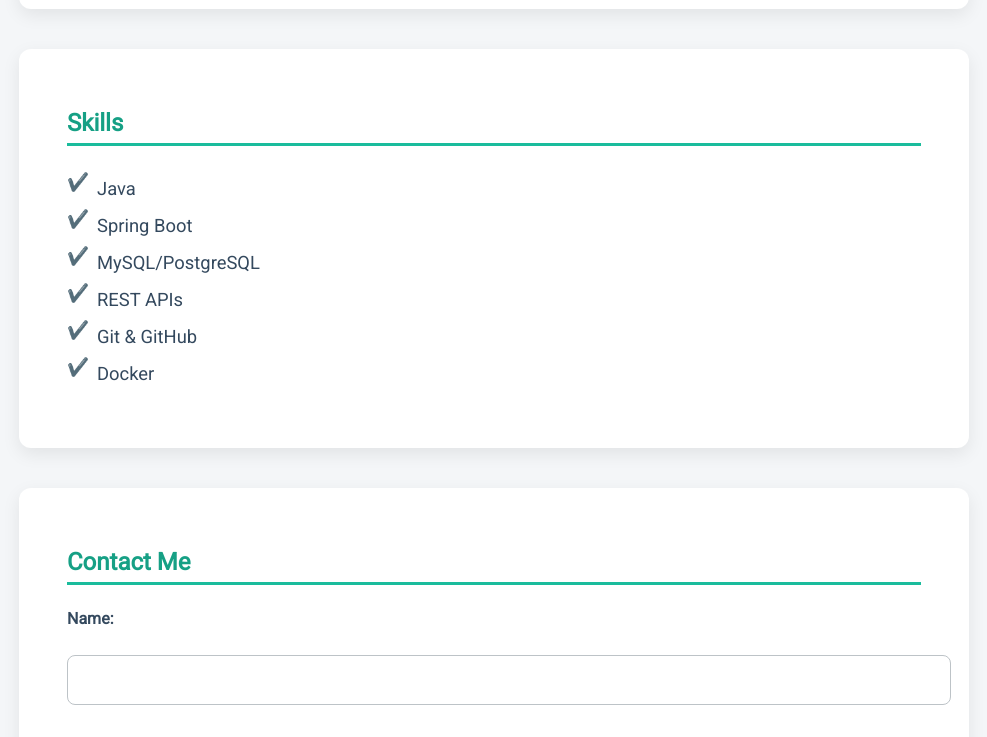
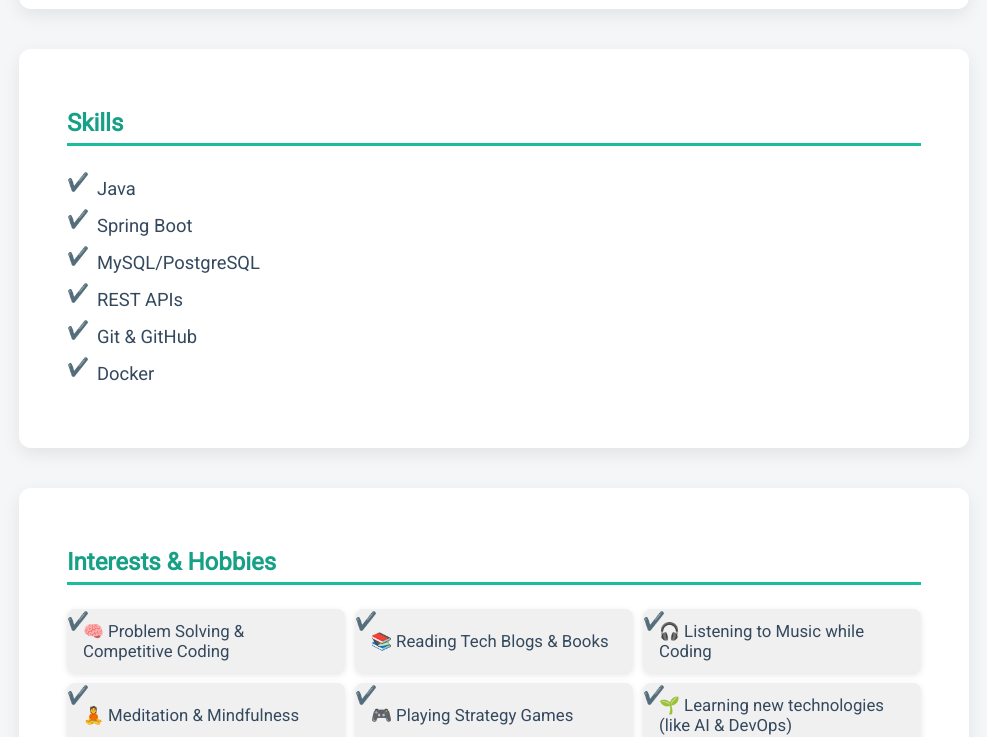
Before and after one commit to javadevbiswa/biswa-java-dev-portfolio, a plain HTML site: page index.html in a window 1280 px wide. Shown: the part 2063-2800 px from the top of the page, without its empty margins (146-1133 px from the left). Drawn offline with Linux system fonts and the light colour scheme.

Commit message:
Added some more feature

```diff
--- a/index.html
+++ b/index.html
@@ -20,7 +20,7 @@
 
 
   <header>
-    <img src="https://randomuser.me/api/portraits/men/75.jpg" alt="Profile Photo" class="profile-pic" />
+    <img src="profile_pic.jpeg" alt="Profile Photo" class="profile-pic" />
     <nav>
       <a href="#about">About</a>
       <a href="#projects">Projects</a>
@@ -75,6 +75,19 @@
       </ul>
     </section>
 
+	<section id="interests">
+	  <h2>Interests & Hobbies</h2>
+	  <ul class="interest-list">
+		<li>🧠 Problem Solving & Competitive Coding</li>
+		<li>📚 Reading Tech Blogs & Books</li>
+		<li>🎧 Listening to Music while Coding</li>
+		<li>🧘 Meditation & Mindfulness</li>
+		<li>🎮 Playing Strategy Games</li>
+		<li>🌱 Learning new technologies (like AI & DevOps)</li>
+	  </ul>
+	</section>
+
+
     <section id="contact">
       <h2>Contact Me</h2>
       <form action="#" method="POST">
@@ -90,7 +103,10 @@
 
         <input type="submit" value="Send Message" />
       </form>
+	  <br/>
+	  <a href="resume.pdf" class="btn" download>Download Resume</a>
     </section>
+
   </main>
 
   <footer>
--- a/style.css
+++ b/style.css
@@ -8,11 +8,12 @@ body {
   scroll-behavior: smooth;
 }
 
+
 /* COVER SECTION */
 .cover {
   position: relative;
   height: 100vh;
-  background: url('https://images.unsplash.com/photo-1507525428034-b723cf961d3e?auto=format&fit=crop&w=1350&q=80') no-repeat center center/cover;
+  background: url('https://images.unsplash.com/photo-1517433456452-f9633a875f6f?auto=format&fit=crop&w=1600&q=80') no-repeat center center/cover;
   display: flex;
   justify-content: center;
   align-items: center;
@@ -124,6 +125,7 @@ section {
   border-radius: 12px;
   box-shadow: 0 6px 18px rgb(0 0 0 / 0.08);
   transition: box-shadow 0.3s ease;
+  scroll-margin-top: 100px;
 }
 
 section:hover {
@@ -277,6 +279,32 @@ footer {
   user-select: none;
 }
 
+.interest-list {
+  list-style: none;
+  padding-left: 0;
+  display: grid;
+  grid-template-columns: repeat(auto-fit, minmax(250px, 1fr));
+  gap: 10px;
+}
+
+.interest-list li {
+  background: #f0f0f0;
+  padding: 12px 16px;
+  border-radius: 8px;
+  font-size: 1.05rem;
+  display: flex;
+  align-items: center;
+  box-shadow: 0 2px 6px rgba(0,0,0,0.1);
+}
+
+@media (prefers-color-scheme: dark) {
+  .interest-list li {
+    background: #2c3e50;
+    color: white;
+  }
+}
+
+
 /* RESPONSIVE */
 @media (max-width: 768px) {
   .project-card {
```
Also changed, not shown: profile_pic.jpeg (added), 2 other files. Lines whose indentation alone changed are shown as unchanged.
